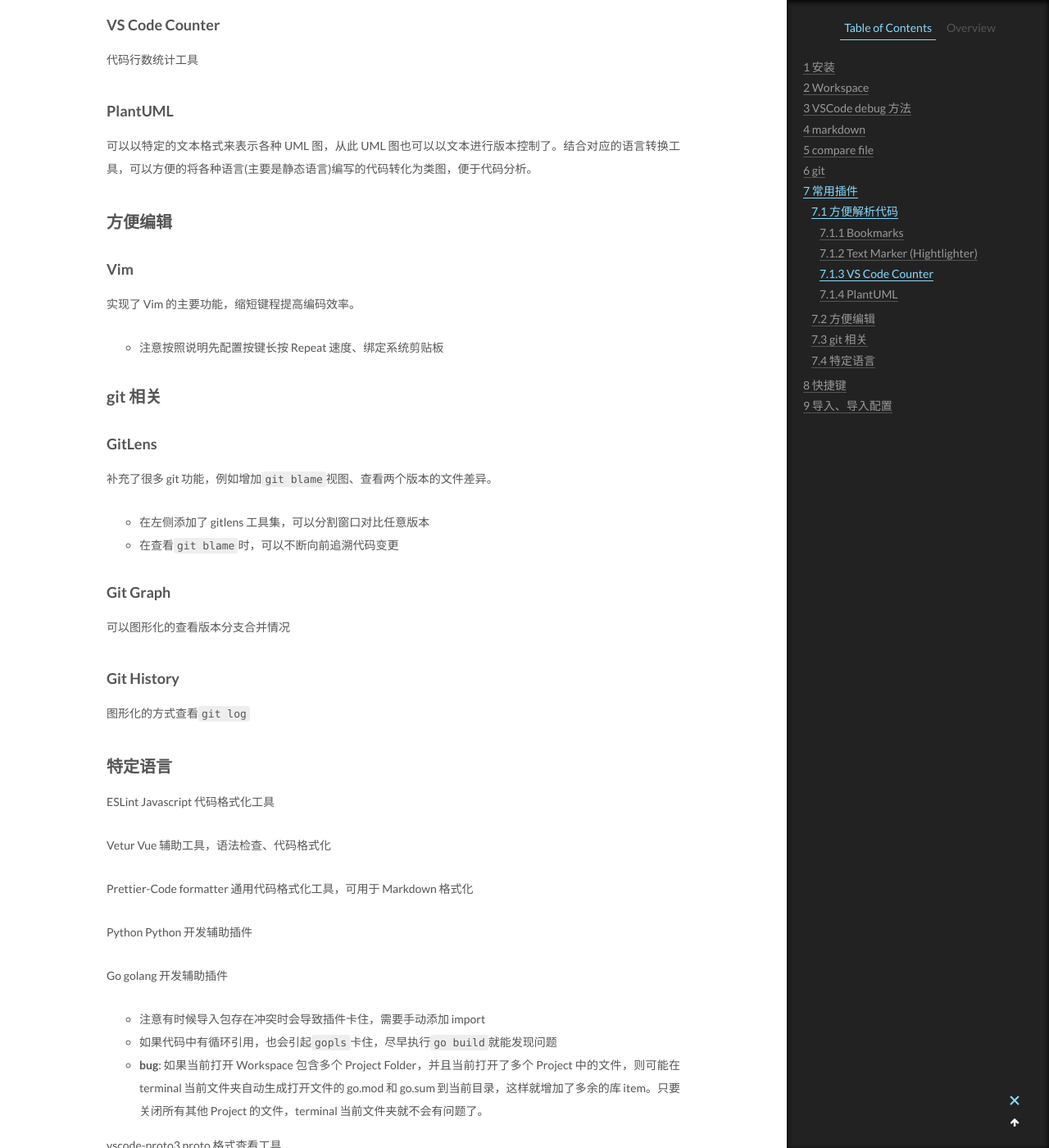
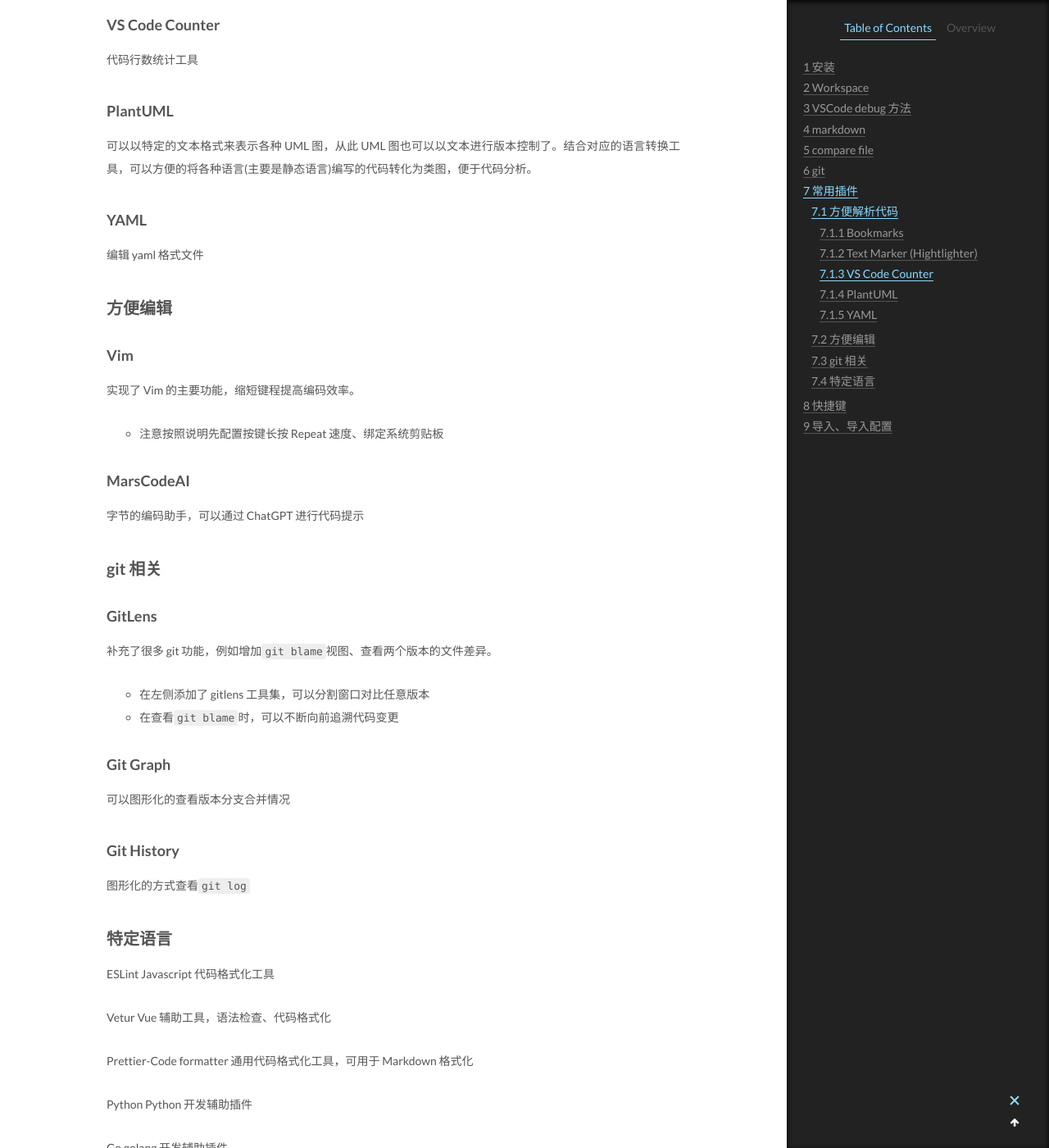
Before and after one commit to CodeHunter2006/CodeHunter2006.github.io, a Jekyll site: the page built from _posts/2019-10-27-VSCode.md, in a window 1280 px wide and 1400 px high, scrolled down 3567 px. Shown: the whole window at 82% size. Built offline with Jekyll 4.4.1, drawn with Linux system fonts in a browser that asks for light colours.

Commit message:
doc: add contents

```diff
--- a/_posts/2019-10-27-VSCode.md
+++ b/_posts/2019-10-27-VSCode.md
@@ -131,6 +131,10 @@
 
 可以以特定的文本格式来表示各种 UML 图，从此 UML 图也可以以文本进行版本控制了。结合对应的语言转换工具，可以方便的将各种语言(主要是静态语言)编写的代码转化为类图，便于代码分析。
 
+### YAML
+
+编辑 yaml 格式文件
+
 ## 方便编辑
 
 ### Vim
@@ -138,6 +142,10 @@
 实现了 Vim 的主要功能，缩短键程提高编码效率。
 
 - 注意按照说明先配置按键长按 Repeat 速度、绑定系统剪贴板
+
+### MarsCodeAI
+
+字节的编码助手，可以通过 ChatGPT 进行代码提示
 
 ## git 相关
 
```
